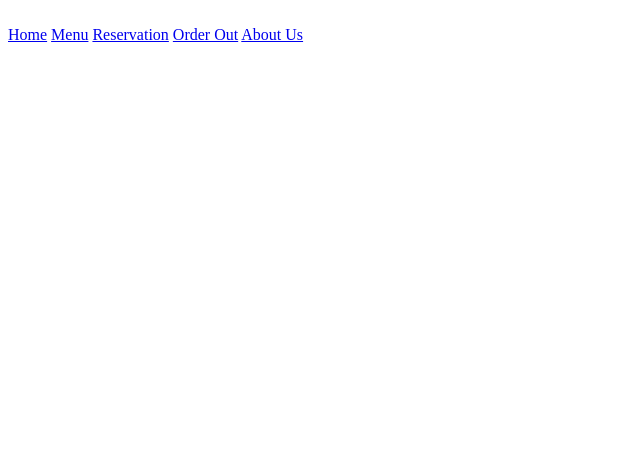
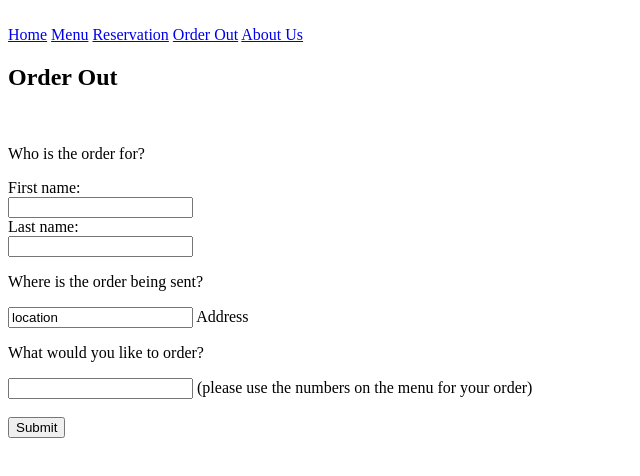
Before and after one commit to 6045880/TastyBites, a plain HTML site: page Web Dev (Tasty Bites)/orderOut.html in a window 1280 px wide. Shown: the whole page, without its empty margins (0-640 px from the left). Drawn offline with Linux system fonts and the light colour scheme.

Commit message:
Add files via upload

```diff
--- a/Web Dev (Tasty Bites)/orderOut.html
+++ b/Web Dev (Tasty Bites)/orderOut.html
@@ -13,5 +13,22 @@
     <a href="order out.html">Order Out</a>
     <a href="about us.html">About Us</a>
     <br>
+    <h2>Order Out</h2>
+    <br>
+    <form action="order.html">
+        <p>Who is the order for?</p>
+        <label for="fname">First name:</label><br>
+        <input type="text" id="fname" name="fname"><br>
+        <label for="lname">Last name:</label><br>
+        <input type="text" id="lname" name="lname"><br>
+        <p>Where is the order being sent?</p>
+        <input type="text" id="location" name="location" value="location">
+        <label for="location">Address</label><br>
+        <p>What would you like to order?</p>
+        <input type="text" id="order" name="order">
+        <label for="order">(please use the numbers on the menu for your order)</label><br><br>
+        <input type="submit" value="Submit">
+    </form>
+
 </body>
 </html>
```
Also changed, not shown: Web Dev (Tasty Bites)/order.html (added, +12 -0 lines).
